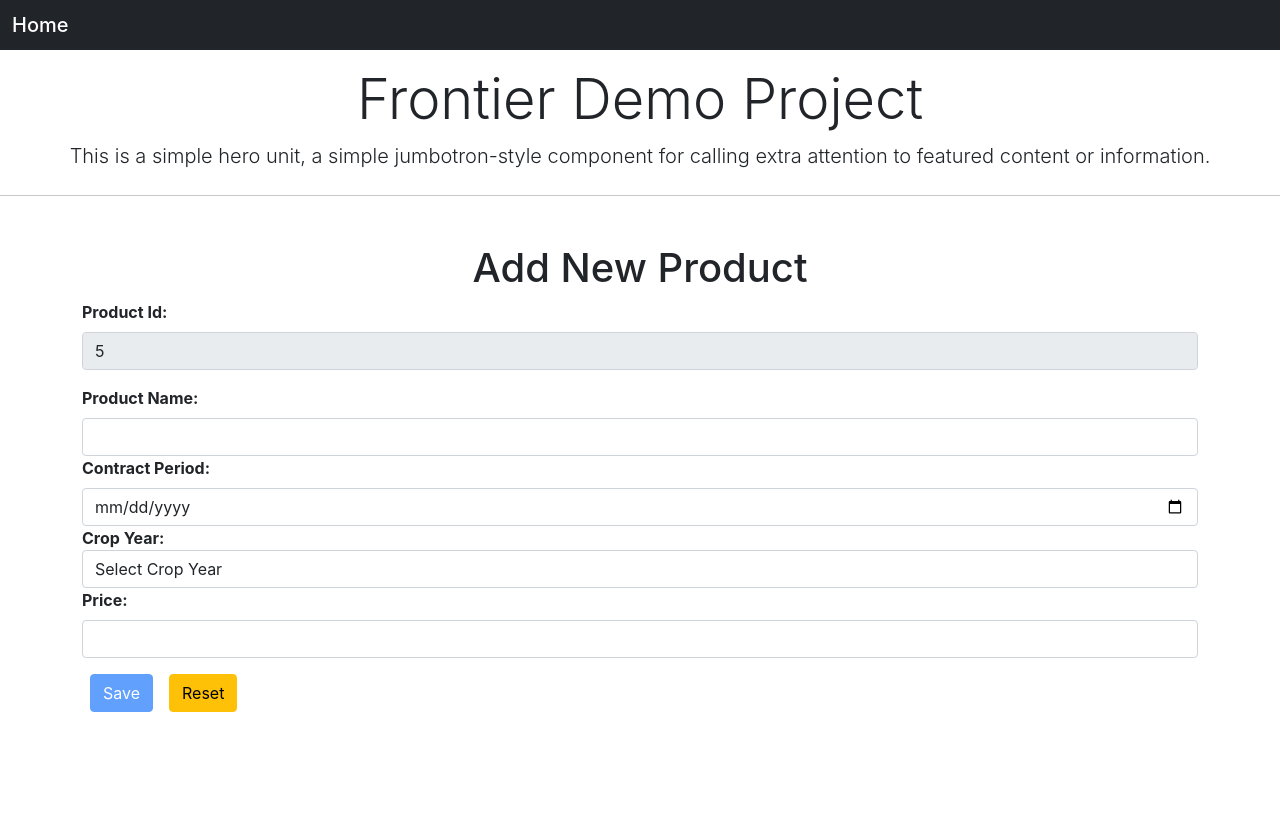
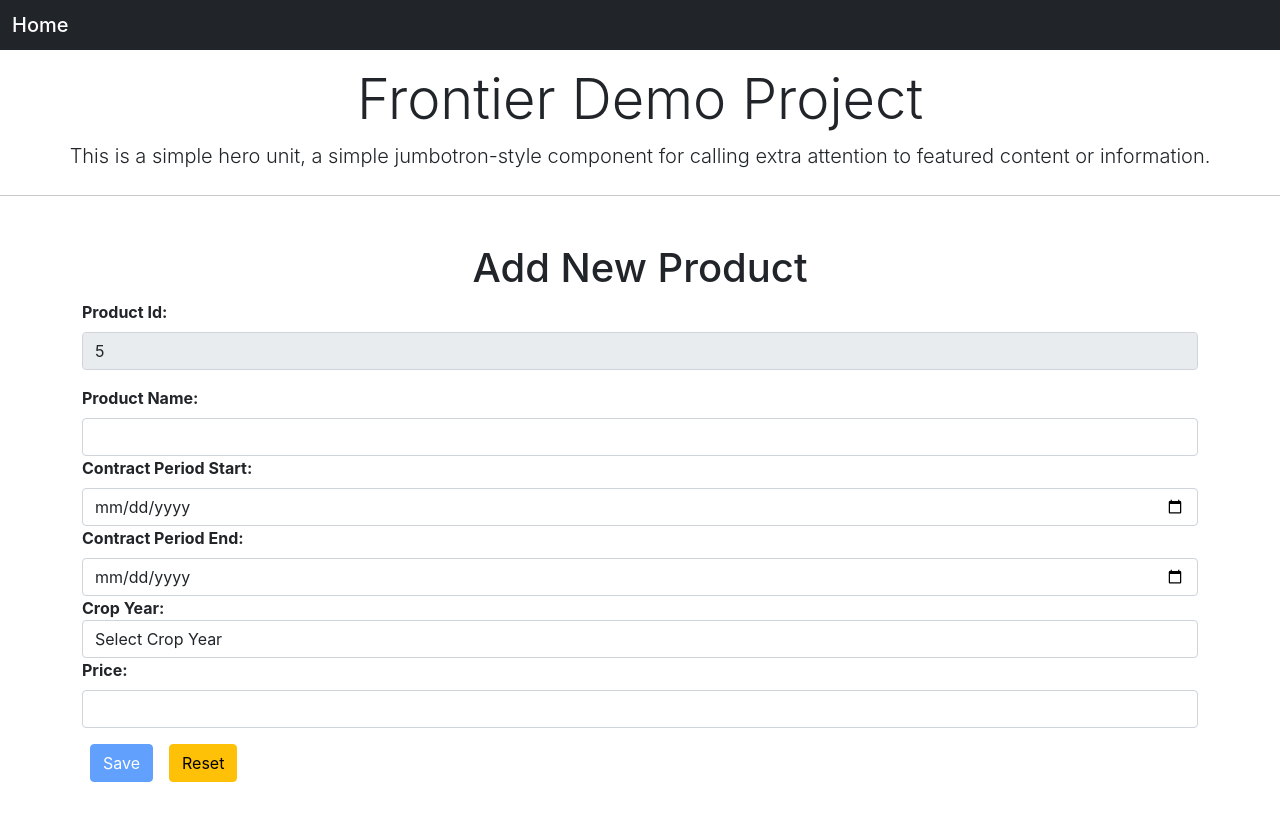
Before and after one commit to rick2001/frontierprojectdemo, a React (Create React App) app: page /create in a window 1280 px wide. Shown: the top 820 px of the page. Built offline with nearby package versions, Linux system fonts and the light colour scheme.

Commit message:
commit-13

```diff
--- a/src/Components/ProductForm.js
+++ b/src/Components/ProductForm.js
@@ -14,7 +14,7 @@ export const ProductForm = () => {
   const navigate = useNavigate();
 
   // state variable to store the data
-  const [newData, setNewData] = useState({ productId: product.length + 1, productName: "", contractPeriod: "", cropYear: "", price: "" })
+  const [newData, setNewData] = useState({ productId: product.length + 1, productName: "", contractPeriodStart: "", contractPeriodEnd:"", cropYear: "", price: "" })
 
   // set the data of the form in the state variable
   const handleOnChange = (e) => {
@@ -25,13 +25,13 @@ export const ProductForm = () => {
   const handleOnClick = () => {
     console.log("New Data-> ",newData);
     dispatch(addProduct(newData));
-    setNewData({ productId: "", productName: "", contractPeriod: "", cropYear: "", price: "" })  // making the fields empty after saving
+    setNewData({ productId: "", productName: "", contractPeriodStart: "", contractPeriodEnd: "", cropYear: "", price: "" })  // making the fields empty after saving
     navigate("/")
   }
 
   // resetting the form
   const handleOnReset = () => {
-    setNewData({ productId: product.length + 1, productName: "", contractPeriod: "", cropYear: "", price: "" })
+    setNewData({ productId: product.length + 1, productName: "", contractPeriodStart: "", contractPeriodEnd:"", cropYear: "", price: "" })
   }
 
   const years = [2024, 2025, 2026, 2027, 2028];
@@ -62,8 +62,13 @@ export const ProductForm = () => {
         </div> */}
 
         <div className="form-group fw-bold">
-          <label className="form-label" htmlFor="contractPeriod">Contract Period:</label>
-          <input type="date" className="form-control" value={newData.contractPeriod} id="contractPeriod" onChange={handleOnChange} />
+          <label className="form-label" htmlFor="contractPeriodStart">Contract Period Start:</label>
+          <input type="date" className="form-control" value={newData.contractPeriodStart} id="contractPeriodStart" onChange={handleOnChange} />
+        </div>
+
+        <div className="form-group fw-bold">
+          <label className="form-label" htmlFor="contractPeriodEnd">Contract Period End:</label>
+          <input type="date" className="form-control" value={newData.contractPeriodEnd} id="contractPeriodEnd" min={newData.contractPeriodStart} onChange={handleOnChange} />
         </div>
 
 
--- a/src/Components/ProductTable.js
+++ b/src/Components/ProductTable.js
@@ -19,7 +19,7 @@ export const ProductTable = () => {
     const dispatch = useDispatch();
 
     // new state to store the edited data
-  const [editData, setEditdata] = useState({ productId: "", productName: "", contractPeriod: "", cropYear: "", price: "" })
+    const [editData, setEditdata] = useState({ productId: "", productName: "", contractPeriodStart: "", contractPeriodEnd:"", cropYear: "", price: "" });
 
     // handeling the deleting functionality
     const handleDelete = (id) => {
@@ -34,7 +34,8 @@ export const ProductTable = () => {
       setEditdata({
         productId: user.productId,
         productName: user.productName,
-      contractPeriod: user.contractPeriod,
+        contractPeriodStart: user.contractPeriodStart,
+        contractPeriodEnd: user.contractPeriodEnd,
         cropYear: user.cropYear,
         price: user.price
       })
@@ -91,8 +92,13 @@ export const ProductTable = () => {
                   </div> */}
 
                   <div className="form-group fw-bold">
-                  <label htmlFor="contractPeriod">Contract Period:</label>
-                  <input type="date" className="form-control" value={editData.contractPeriod} id="contractPeriod" onChange={handleOnChange} />
+                    <label htmlFor="contractPeriodStart">Contract Period Start:</label>
+                    <input type="date" className="form-control" value={editData.contractPeriodStart} id="contractPeriodStart" onChange={handleOnChange} />
+                  </div>
+
+                  <div className="form-group fw-bold">
+                    <label htmlFor="contractPeriodEnd">Contract Period End:</label>
+                    <input type="date" className="form-control" value={editData.contractPeriodEnd} id="contractPeriodEnd" min={editData.contractPeriodStart} onChange={handleOnChange} />
                   </div>
 
                   {/* <div className="form-group">
@@ -145,7 +151,8 @@ export const ProductTable = () => {
               {data.length > 0 ? data.map((item, index) => {
                 return <tr key={index}>
                   <td>{item.productName}</td>
-                <td>{format(new Date(item.contractPeriod), 'dd MMM yyyy')}</td>
+                  <td>{`${format(new Date(item.contractPeriodStart), 'dd MMM yyyy')} - ${format(new Date(item.contractPeriodEnd), 'dd MMM yyyy')}`}</td>
+                  {/* <td>{`${new Date(item.contractPeriodStart).toDateString()} - ${new Date(item.contractPeriodEnd).toDateString()}`}</td> */}
                   <td>{item.cropYear}</td>
                   <td>{item.price}</td>
                   <td>
--- a/src/redux/counter/counterSlice.js
+++ b/src/redux/counter/counterSlice.js
@@ -7,10 +7,10 @@ const initialState = {
   //   { productId: 4, productName: 'Daal', contractPeriod: 'Jan 24', cropYear: '2023', price: '700' }
   // ]
   products: [
-    { productId: 1, productName: 'Wheat', contractPeriod: '2024-08-24', cropYear: '2023', price: '1000' },
-    { productId: 2, productName: 'Corn', contractPeriod: '2024-08-24', cropYear: '2024', price: '800' },
-    { productId: 3, productName: 'Rice', contractPeriod: '2024-09-24', cropYear: '2024', price: '1200' },
-    { productId: 4, productName: 'Daal', contractPeriod: '2024-01-24', cropYear: '2023', price: '700' }
+    { productId: 1, productName: 'Wheat', contractPeriodStart: '2024-08-24', contractPeriodEnd: '2024-10-24', cropYear: '2025', price: '1000' },
+    { productId: 2, productName: 'Corn', contractPeriodStart: '2024-08-24', contractPeriodEnd: '2024-12-24', cropYear: '2025', price: '800' },
+    { productId: 3, productName: 'Rice', contractPeriodStart: '2024-09-24', contractPeriodEnd: '2024-12-24', cropYear: '2025', price: '1200' },
+    { productId: 4, productName: 'Daal', contractPeriodStart: '2024-01-24', contractPeriodEnd: '2024-12-24', cropYear: '2026', price: '700' }
   ]
 }
 
```
Lines whose indentation alone changed are shown as unchanged.
